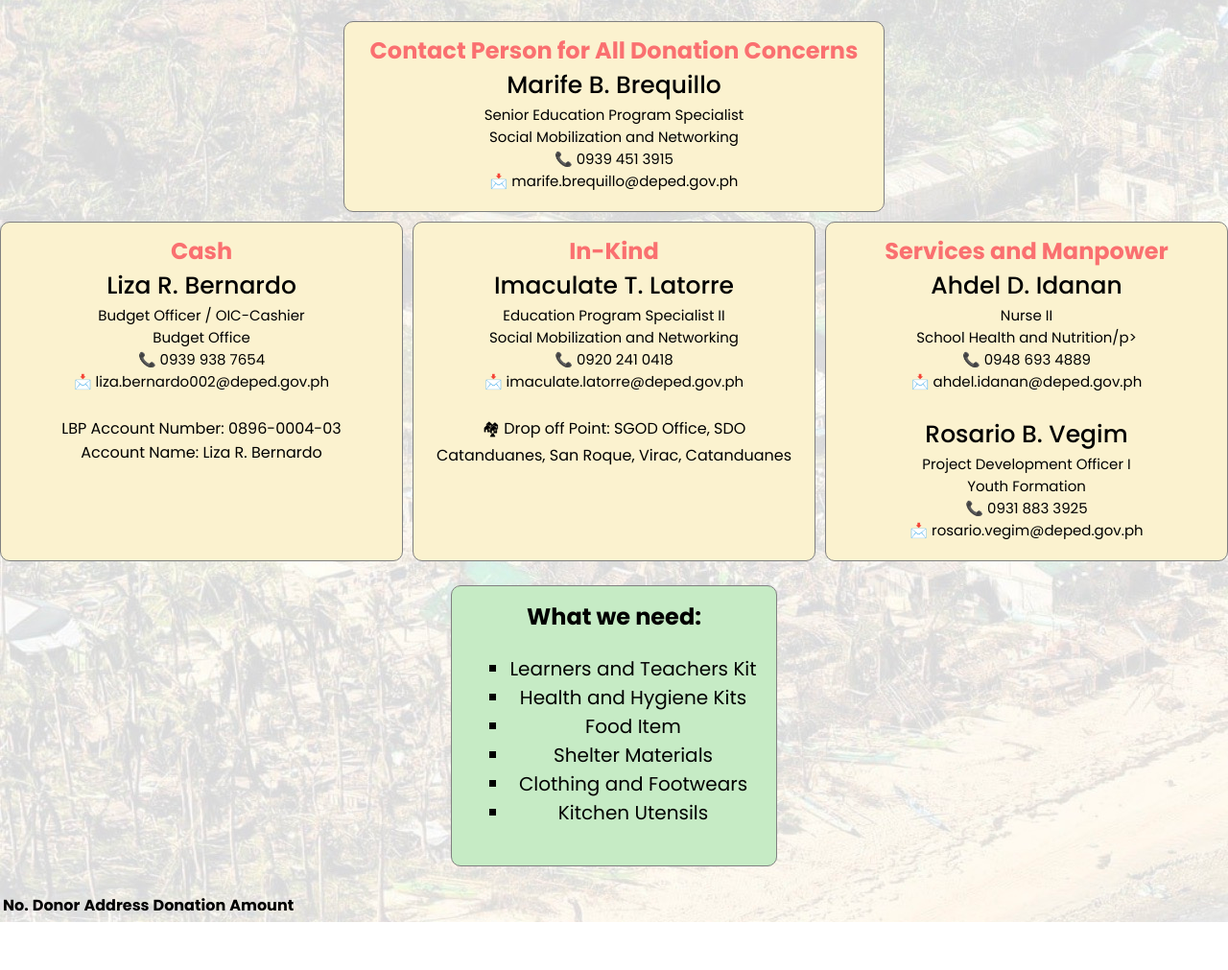
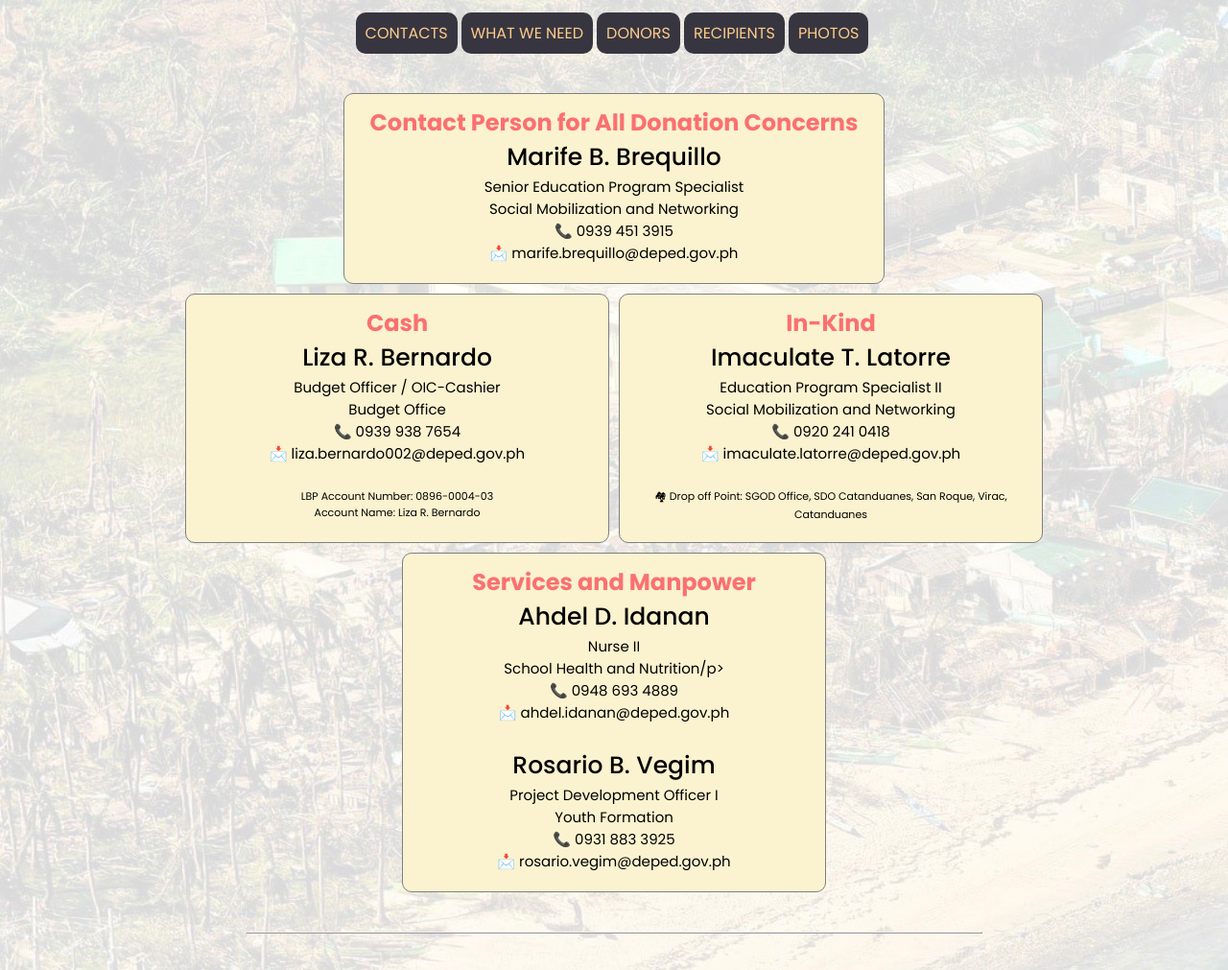
Before and after one commit to depedctd/stypepitoph, a plain HTML site: page index.html in a window 1280 px wide. Shown: the part 209-1220 px from the top of the page at 96% size. Before the commit the page ends 1170 px from the top, so only its background shows below. Drawn offline with Linux system fonts and the light colour scheme; a web font is replaced by a local one.

Commit message:
Add files via upload

```diff
--- a/index.html
+++ b/index.html
@@ -30,8 +30,24 @@
     </section>
     <br>
 
+    <div class="container">
+        <div class="top-menu">
+            <div><a href="#contacts">CONTACTS</a></div>
+            <div><a hreF="#needs">WHAT WE NEED</a></div>
+            <div><a hreF="#donors">DONORS</a></div>
+            <div><a href="#recipients">RECIPIENTS</a></div>
+            <div><a href="#photos">PHOTOS</a></div>
+            <br>
+        </div>
+    </div>
+
+    <br>
+    <br>
+    <br>
+
+
     <div class="square1">
-        <h2 class="section1">Contact Person for All Donation Concerns</h2>
+        <h2 class="section1" id="contacts">Contact Person for All Donation Concerns</h2>
         <p class="body1">Marife B. Brequillo</p>
         <p class="body2">Senior Education Program Specialist</p>
         <p class="body2">Social Mobilization and Networking</p>
@@ -83,22 +99,31 @@
     </div>
     <br>
 
+    <hr>
+
+    <br>
+
     <div class="square3">
-        <h2>What we need:</h2>
+        <h2 class="section1" id="needs">What we need:</h2>
         <ul>
-            <li>Learners and Teachers Kit</li>
-            <li>Health and Hygiene Kits</li>
-            <li>Food Item</li>
-            <li>Shelter Materials</li>
+            <li>Learners and Teachers Kit <em> (School supplies and Instructional materials, etc)</em></li>
+            <li>Health and Hygiene Kits<em> (Medicines, toiletries, multivitamins)</em></li>
+            <li>Food Item<em> (Canned goods, instant noodles, rice, biscuits, and other non perishable food)</em></li>
+            <li>Shelter Materials<em> (GI sheets, nails, plywood, cement, sakoline, metal wires, waterproof sheets)</em></li>
             <li>Clothing and Footwears</li>
-            <li>Kitchen Utensils</li>
+            <li>Kitchen Utensils<em> (resuable plates, cups, spoon and fork)</em></li>
 
         </ul>
 
     </div>
+    <br>
+    <br>
+    <hr>
 
     <br>
+    <h2 class="section1" id="donors">Donors</h2>
     <br>
+
     <table>
         <th>No.</th>
         <th>Donor</th>
@@ -106,11 +131,31 @@
         <th>Donation</th>
         <th>Amount</th>
         <tr>
+            <td>1</td>
+            <td>SDO Naga City</td>
+            <td>Naga City, Camarines Sur</td>
+            <td>In-kind: <br>(used clothings, used toys, slippers, shoes, canned goods, noodles, biscuits, face masks)</td>
+            <td>Estimated Amount: 30,000.00</td>
+        </tr>
+        <tr>
+            <td>2</td>
+            <td>SDO Naga City</td>
+            <td>Naga City, Camarines Sur</td>
+            <td>Cash</td>
+            <td>Php 50,000.00</td>
         </tr>
     </table>
-
+<br>
+<br>
 
 
 
 </body>
+
+<footer>
+    <p class="catand">DepEd Catanduanes SGOD</p><p>San Roque, Virac, Catanduanes</p>
+    <p>ESU-2024 🍀</p>
+    <br>
+</footer>
+
 </html>
--- a/style.css
+++ b/style.css
@@ -115,10 +115,80 @@ p{
   justify-content: center;
   gap: 10px;
   flex-basis: auto;
+  flex-wrap: wrap;
 }
 
 ul {
     list-style-type: square;
     font-size: 20px;
     list-style-position: outside;
+    text-align: left;
 }
+
+table, th, td {
+    border: 1px solid #373640;
+    border-collapse: collapse;
+
+}
+
+th,td {
+    color: black;
+    background-color: none;
+    border-radius: 10px;
+    padding: 6px;
+    text-align: left;
+}
+
+th {
+    text-align: center;
+}
+
+table {
+    margin-left: auto;
+    margin-right: auto;
+    width: 80%;
+}
+
+footer, p{
+    font-size: 11px;
+    margin: 0px;
+}
+
+.container{
+    display: inline-flex;
+    gap: 0.5rem;
+    flex-wrap: wrap;
+    justify-content: center;
+}
+
+.top-menu{
+    display: flex;
+    gap: 4px;
+    justify-content: center;
+    flex-wrap: wrap;
+    }
+
+    a{
+        color: #FECB89;
+        text-decoration: none;
+        background-color: #373640;
+        padding: 10px;
+        border-radius: 10px;
+    }
+
+    a:hover{
+        color: #373640;
+        background-color: #FECB89;
+        padding: 10px;
+        border-radius: 10px;
+    }
+
+    hr{
+        display: block;
+        margin-top: 1em;
+        margin-bottom: 1em;
+        margin-left: 20%;
+        margin-right: 20%;
+        border-style: outset;
+        border-width: 1px;
+    }
```
